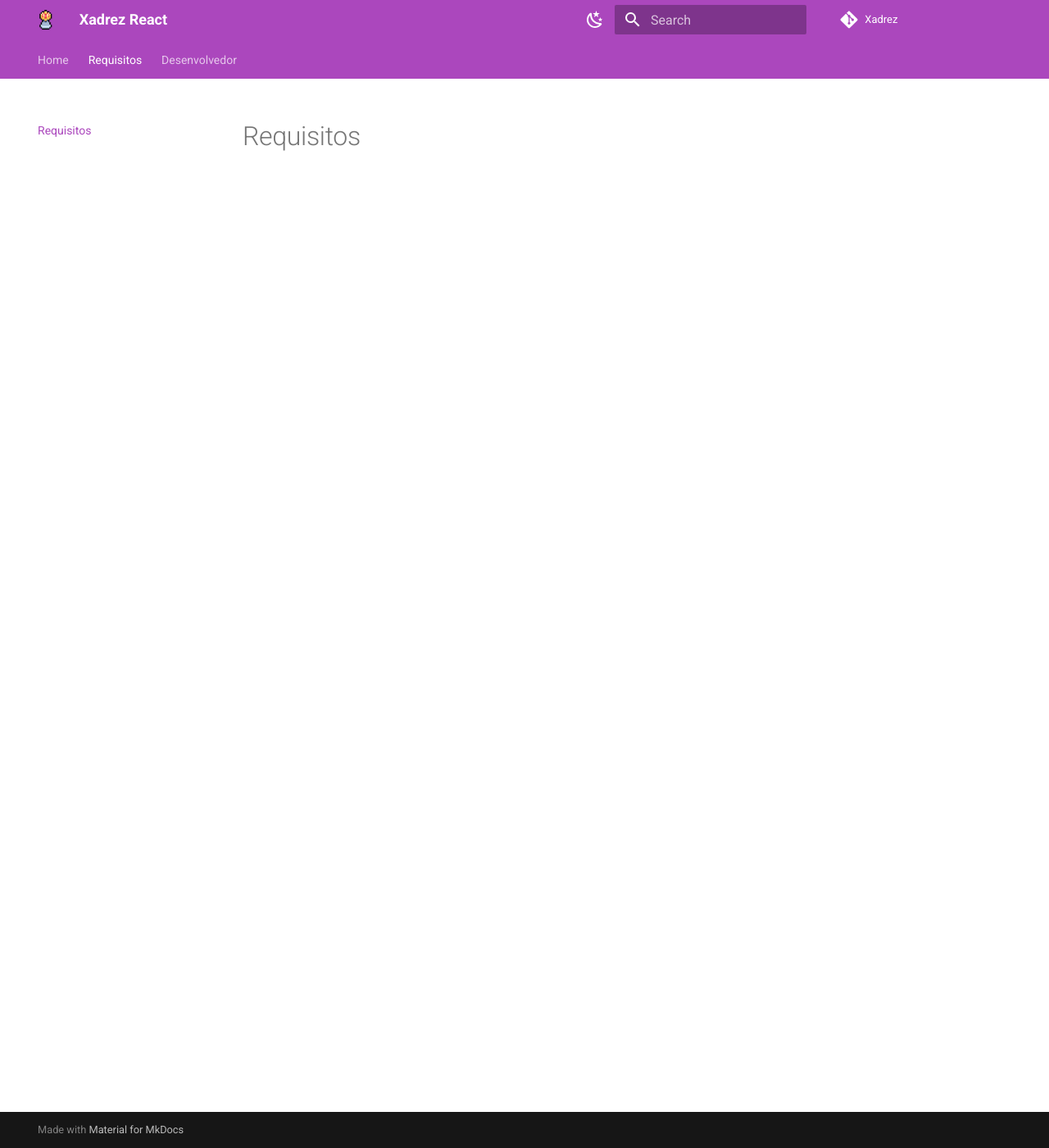
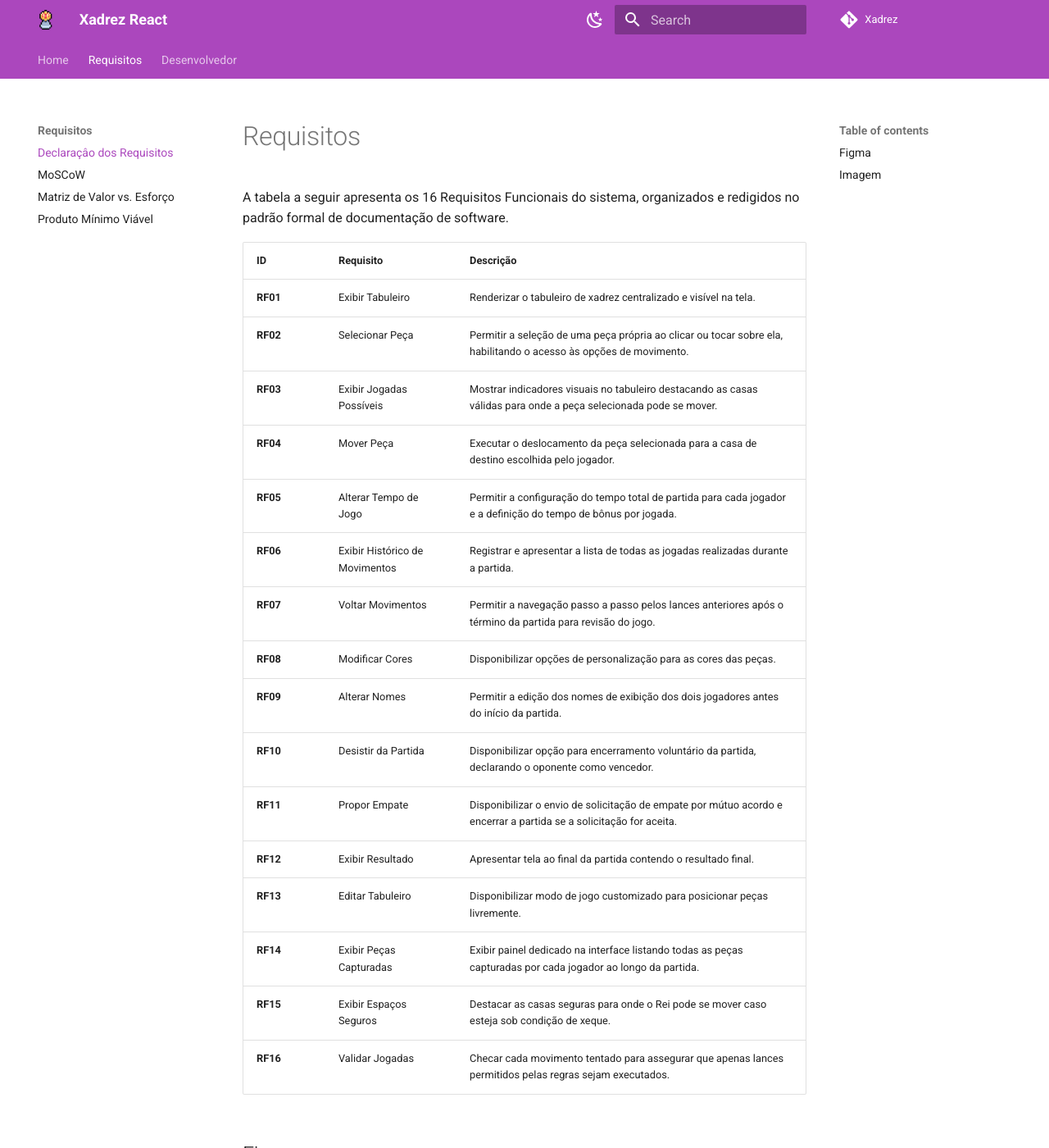
Before and after one commit to GUGOFO/Xadrez, an MkDocs documentation site: the page built from docs/requisitos/requisitos.md, in a window 1280 px wide and 1400 px high. Shown: the whole window at 82% size. Built offline with MkDocs 1.6.1 and Material for MkDocs 9.7.7, drawn with Linux system fonts in a browser that asks for light colours; comment, search, counter and statistics services are not loaded.

Commit message:
Declaracao dos Requisitos

```diff
--- a/docs/requisitos/requisitos.md
+++ b/docs/requisitos/requisitos.md
@@ -1 +1,30 @@
 # Requisitos
+
+A tabela a seguir apresenta os 16 Requisitos Funcionais do sistema, organizados e redigidos no padrão formal de documentação de software.
+
+| ID | Requisito | Descrição |
+| :--- | :--- | :--- |
+| **RF01** | Exibir Tabuleiro | Renderizar o tabuleiro de xadrez centralizado e visível na tela. |
+| **RF02** | Selecionar Peça | Permitir a seleção de uma peça própria ao clicar ou tocar sobre ela, habilitando o acesso às opções de movimento. |
+| **RF03** | Exibir Jogadas Possíveis | Mostrar indicadores visuais no tabuleiro destacando as casas válidas para onde a peça selecionada pode se mover. |
+| **RF04** | Mover Peça | Executar o deslocamento da peça selecionada para a casa de destino escolhida pelo jogador. |
+| **RF05** | Alterar Tempo de Jogo | Permitir a configuração do tempo total de partida para cada jogador e a definição do tempo de bônus por jogada. |
+| **RF06** | Exibir Histórico de Movimentos | Registrar e apresentar a lista de todas as jogadas realizadas durante a partida. |
+| **RF07** | Voltar Movimentos | Permitir a navegação passo a passo pelos lances anteriores após o término da partida para revisão do jogo. |
+| **RF08** | Modificar Cores | Disponibilizar opções de personalização para as cores das peças. |
+| **RF09** | Alterar Nomes | Permitir a edição dos nomes de exibição dos dois jogadores antes do início da partida. |
+| **RF10** | Desistir da Partida | Disponibilizar opção para encerramento voluntário da partida, declarando o oponente como vencedor. |
+| **RF11** | Propor Empate | Disponibilizar o envio de solicitação de empate por mútuo acordo e encerrar a partida se a solicitação for aceita. |
+| **RF12** | Exibir Resultado | Apresentar tela ao final da partida contendo o resultado final. |
+| **RF13** | Editar Tabuleiro | Disponibilizar modo de jogo customizado para posicionar peças livremente. |
+| **RF14** | Exibir Peças Capturadas | Exibir painel dedicado na interface listando todas as peças capturadas por cada jogador ao longo da partida. |
+| **RF15** | Exibir Espaços Seguros | Destacar as casas seguras para onde o Rei pode se mover caso esteja sob condição de xeque. |
+| **RF16** | Validar Jogadas | Checar cada movimento tentado para assegurar que apenas lances permitidos pelas regras sejam executados. |
+
+## Figma
+
+<iframe style="border: 1px solid rgba(0, 0, 0, 0.1);" width="800" height="450" src="https://embed.figma.com/board/Uqt76H9NhoaXe69QhDVJx1/Xadrez?node-id=6-611&embed-host=share" allowfullscreen></iframe>
+
+## Imagem
+
+![Imagem do figma caso n carregue](../img/requisitos/requisitos.png)
--- a/mkdocs.yml
+++ b/mkdocs.yml
@@ -9,7 +9,11 @@ site_author: GUGOFO
 nav:
   - Home: index.md
 
-  - Requisitos: requisitos/requisitos.md
+  - Requisitos:
+    - Declaraçâo dos Requisitos: requisitos/requisitos.md
+    - MoSCoW: requisitos/moscow.md
+    - Matriz de Valor vs. Esforço: requisitos/valorEsforco.md
+    - Produto Mínimo Viável: requisitos/mvp.md
 
   - Desenvolvedor: Desenvolvedor/desenvolvedor.md
 
```
Also changed, not shown: docs/requisitos/moscow.md (added, +71 -0 lines), docs/requisitos/mvp.md (added, +26 -0 lines), docs/requisitos/valorEsforco.md (added, +74 -0 lines), docs/img/requisitos/moscow/couldHave.png (added), docs/img/requisitos/moscow/mustHave.png (added), docs/img/requisitos/moscow/shouldHave.png (added), docs/img/requisitos/moscow/wontHave.png (added), docs/img/requisitos/mvp.png (added), docs/img/requisitos/requisitos.png (added), docs/img/requisitos/valorEsforco/GVGE.png (added), docs/img/requisitos/valorEsforco/GVPE.png (added), docs/img/requisitos/valorEsforco/PVGE.png (added), docs/img/requisitos/valorEsforco/PVPE.png (added), 2 other files.
